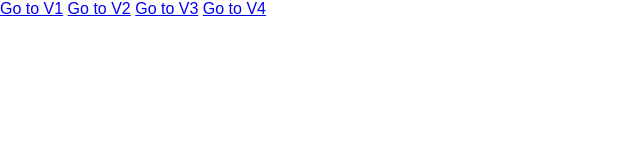
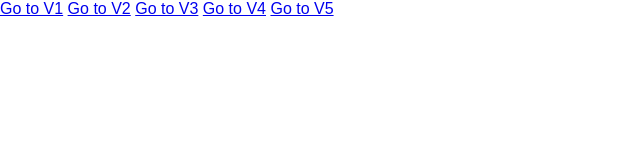
Before and after one commit to JoniBach/svelte-cathedral, a SvelteKit app: page / in a window 1280 px wide. Shown: the top 160 px of the page, without its empty margins (0-640 px from the left). Built offline with nearby package versions, Linux system fonts and the light colour scheme.

Commit message:
setup v5

```diff
--- a/src/routes/+page.svelte
+++ b/src/routes/+page.svelte
@@ -2,3 +2,4 @@
 <a href="/v2">Go to V2</a>
 <a href="/v3">Go to V3</a>
 <a href="/v4">Go to V4</a>
+<a href="/v5">Go to V5</a>
--- /dev/null
+++ b/src/routes/v5/+page.svelte
@@ -0,0 +1 @@
+v5
```
